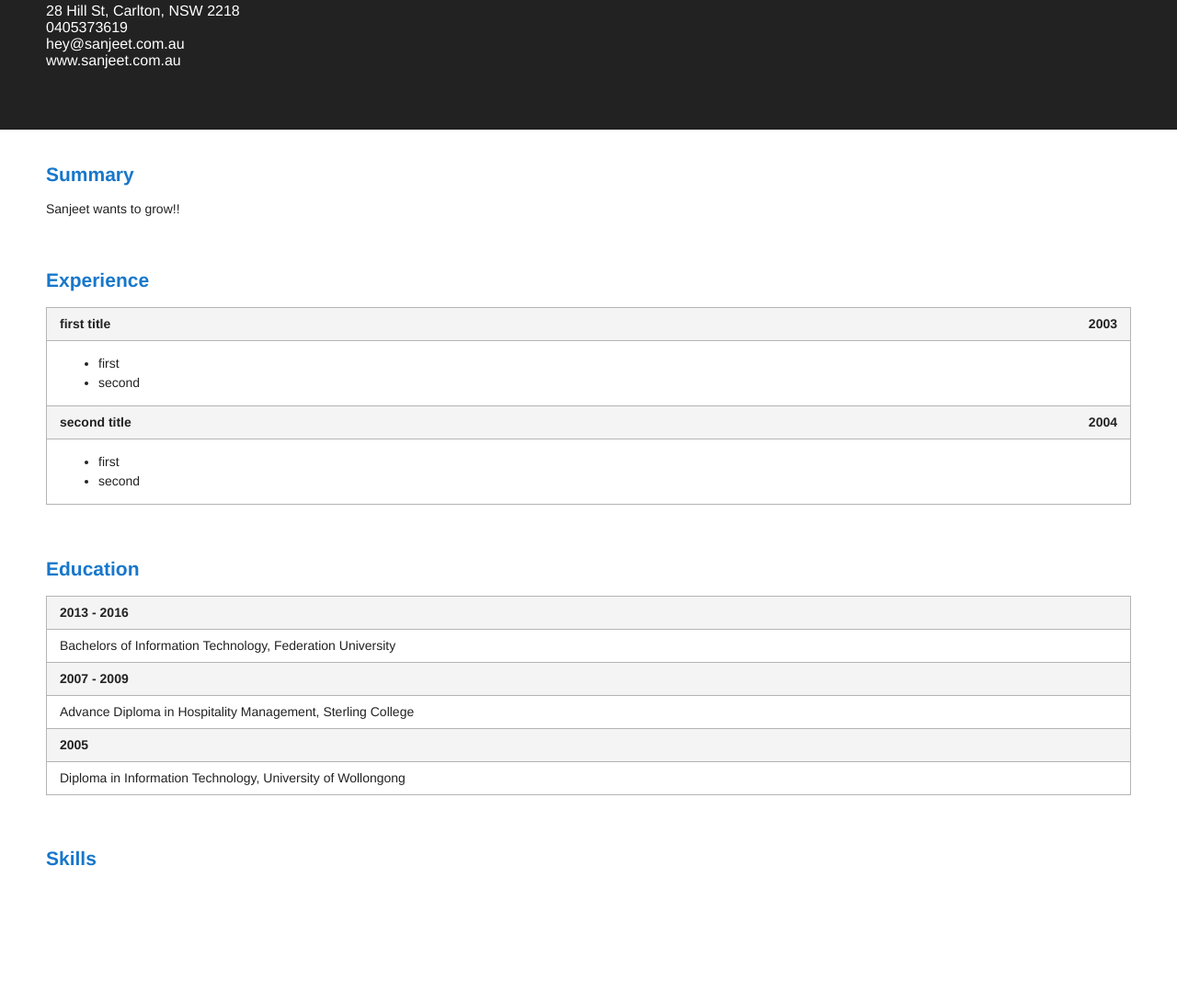
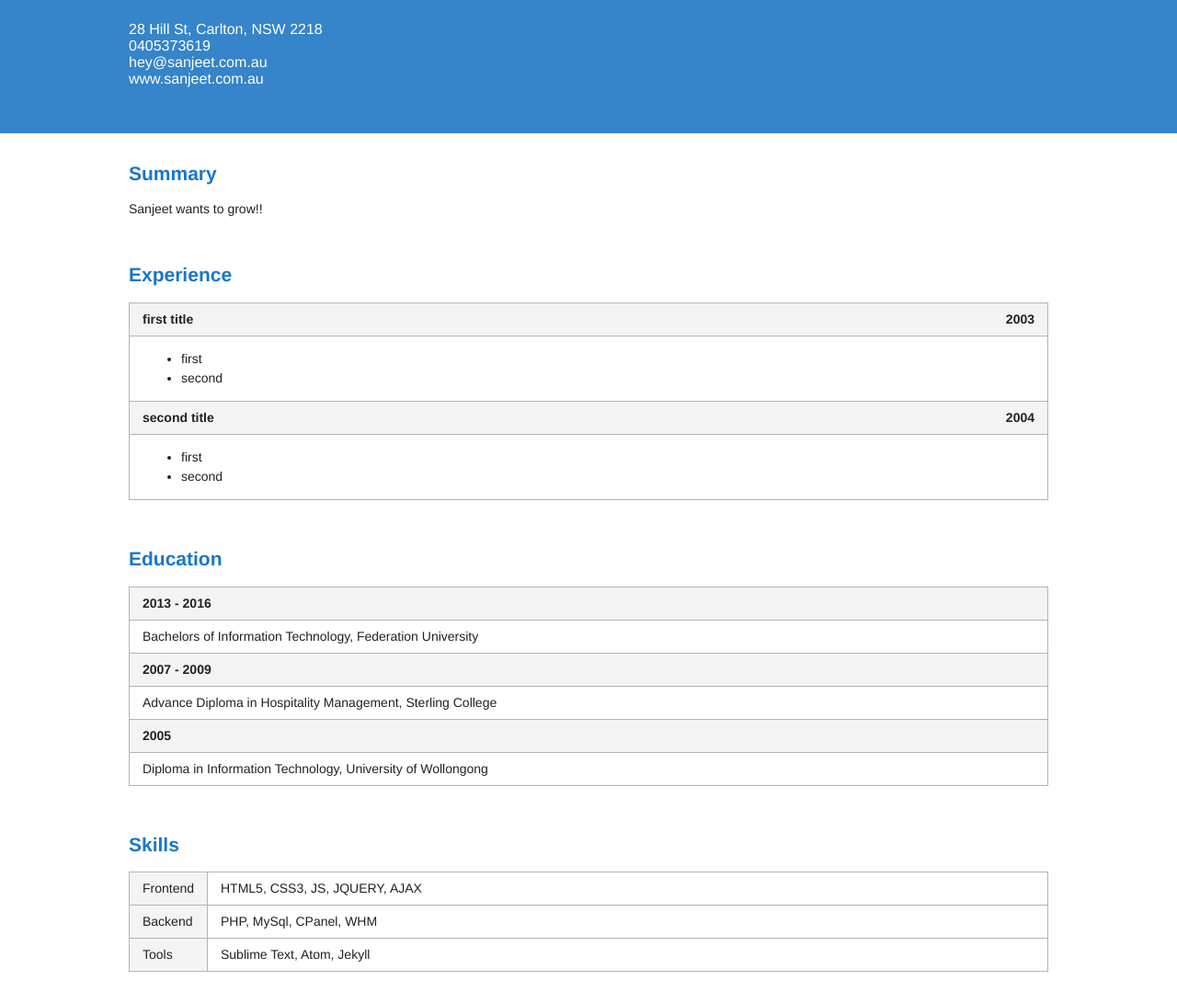
Before and after one commit to chaneetsk/resume, a React app: page / in a window 1280 px wide. Shown: the part 117-1208 px from the top of the page at 92% size. Before the commit the page ends 1101 px from the top, so only its background shows below. Built offline with nearby package versions, Linux system fonts and the light colour scheme.

Commit message:
Second Commit

```diff
--- a/src/App.css
+++ b/src/App.css
@@ -1,16 +1,28 @@
 .header-wrap {
-  background-color: #222;
-  //height: 150px;
+  background-color: #3684c9;
   padding: 50px;
   color: #fff;
 }
 
 .header-wrap p {
-  font-size: 16px
+  font-size: 16px;
+}
+
+.header-wrap p, .summary-section, .exp-section,.edu-section,.skill-section {
+  max-width: 1000px;
+  margin: 0 auto;
+}
+
+.header-wrap h1 {
+  max-width: 1000px;
+  margin: 0.25em auto 0.75em auto;
+  text-transform: uppercase;
+  letter-spacing: 1.5px;
+  font-size: 3em;
 }
 
 .summary-section, .exp-section,.edu-section,.skill-section {
-  padding: 20px 50px 20px 50px;
+  padding: 15px 50px 20px 50px;
   color: #222;
 }
 
@@ -83,3 +95,36 @@ h2.sub-heading {
 .edu-section .list-table-edu div span:nth-child(1) {
   font-weight: 500;
 }
+
+.skill-section ul {
+  padding-left: 0;
+  border-top: 1px solid #b4b4b4;
+  border-right: 1px solid #b4b4b4;
+  border-left: 1px solid #b4b4b4;
+}
+.skill-section ul li {
+  list-style: none;
+  line-height: 2.5em;
+  border-bottom: 1px solid #b4b4b4;
+}
+.skill-section ul li span:first-child {
+  border-right: 1px solid #b4b4b4;
+  background: #f4f4f4;
+  display: inline-block;
+  line-height: 2.5em;
+  padding: 0 1em 0 1em;
+  width: 4em;
+}
+.skill-section ul li span:last-child {
+  display: inline-block;
+  line-height: 2.5em;
+  padding: 0 1em 0 1em;
+}
+
+@media screen and (max-width: 600px) {
+  .skill-section ul li span:first-child {
+    border-bottom: 1px solid #b4b4b4;
+    display: block;
+    width: inherit;
+  }
+}
--- a/src/components/AppLayout.js
+++ b/src/components/AppLayout.js
@@ -4,8 +4,8 @@ import Summary from './Summary';
 import Experience from './Experience';
 import Education from './Education';
 import Skills from './Skills';
+
 import customData from '../data.json';
-
 import '../App.css';
 
 export default class AppLayout extends Component {
@@ -14,7 +14,7 @@ export default class AppLayout extends Component {
     this.content = customData;
   }
   render() {
-    return(
+    return (
       <div>
         <Header
           title={this.content.title}
@@ -26,7 +26,7 @@ export default class AppLayout extends Component {
         <Summary heading="Summary" summary={this.content.summary}/>
         <Experience heading="Experience" exp={this.content.exp}/>
         <Education heading="Education" edu={this.content.edu}/>
-        <Skills heading="Skills"/>
+        <Skills heading="Skills" skills={this.content.skills}/>
       </div>
     );
   }
--- a/src/components/Experience/ExpListWrap.js
+++ b/src/components/Experience/ExpListWrap.js
@@ -15,9 +15,9 @@ export default class Outer extends Component {
   }
 
   render(){
-    const itemTitle = this.props.exp.map(this.handleItems);
+    const eachExp = this.props.exp.map(this.handleItems);
     return (
-        <div className="list-table">{itemTitle}</div>
+        <div className="list-table">{eachExp}</div>
     );
   }
 }
--- a/src/components/Skills.js
+++ b/src/components/Skills.js
@@ -1,11 +1,15 @@
 import React,{Component} from 'react';
 import SubHeading from './Header/SubHeading';
+import SkillWrap from './Skills/SkillWrap';
 
 export default class Skills extends Component {
-render(){
+
+
+  render(){
     return (
       <section className="skill-section">
         <SubHeading heading={this.props.heading}/>
+        <SkillWrap skills={this.props.skills}/>
       </section>
     );
   }
--- /dev/null
+++ b/src/components/Skills/Header.js
@@ -0,0 +1,9 @@
+import React,{Component} from 'react';
+
+export default class Header extends Component {
+  render(){
+    return(
+      <span>{this.props.field}</span>
+    );
+  }
+}
--- /dev/null
+++ b/src/components/Skills/ItemDescription.js
@@ -0,0 +1,9 @@
+import React,{Component} from 'react';
+
+export default class ItemDescription extends Component {
+  render(){
+    return(
+      <span>{this.props.set}</span>
+    );
+  }
+}
--- a/src/components/Skills/SkillWrap.js
+++ b/src/components/Skills/SkillWrap.js
@@ -1,9 +1,20 @@
 import React,{Component} from 'react';
+import Header from './Header';
+import ItemDescription from './ItemDescription';
 
 export default class SkillWrap extends Component {
+  handleEachSkill = (v,i) => {
+    return (
+      <li key={i}>
+        <Header field={v.field}/>
+        <ItemDescription set={v.set} />
+      </li>
+    );
+  }
   render(){
+    const eachSkill = this.props.skills.map(this.handleEachSkill);
     return(
-
+      <ul>{eachSkill}</ul>
     );
   }
 }
--- a/src/data.json
+++ b/src/data.json
@@ -43,15 +43,15 @@
   "skills": [
     {
       "field": "Frontend",
-      "set": ""
+      "set": "HTML5, CSS3, JS, JQUERY, AJAX"
     },
     {
       "field": "Backend",
-      "set": ""
+      "set": "PHP, MySql, CPanel, WHM"
     },
     {
-      "field": "API",
-      "set": ""
+      "field":"Tools",
+      "set": "Sublime Text, Atom, Jekyll"
     }
   ]
 }
```
